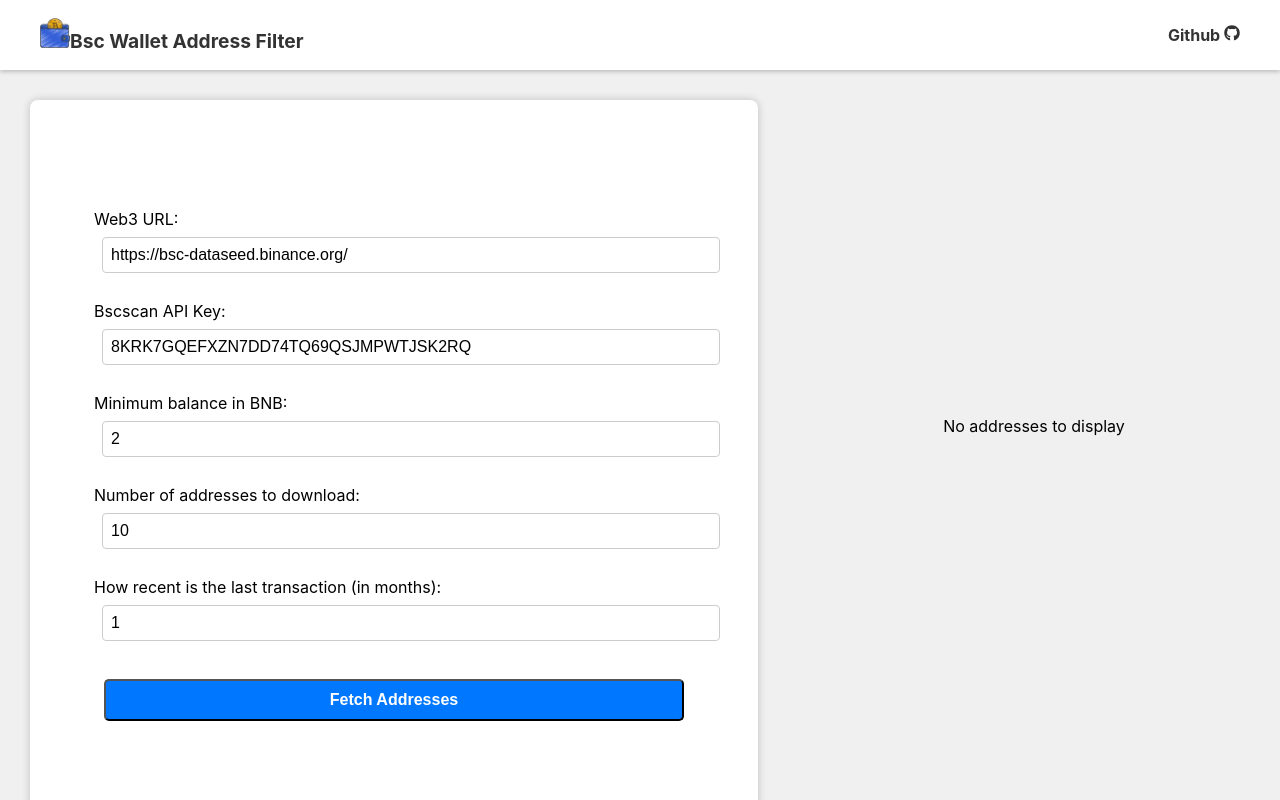
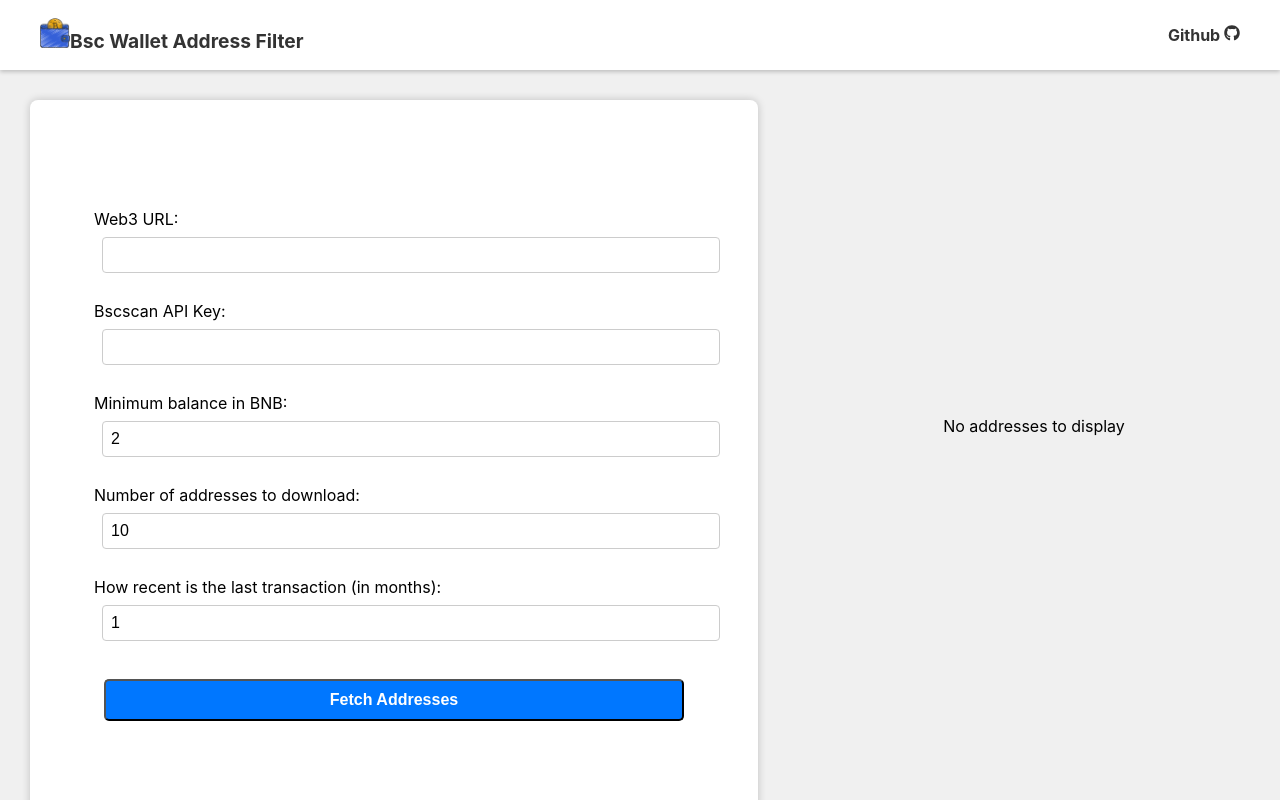
Before and after one commit to MK1476/BscWalletFilter, a React (Create React App) app: page / in a window 1280 px wide. Shown: the top 800 px of the page. Built offline with nearby package versions, Linux system fonts and the light colour scheme.

Commit message:
keys cmt

```diff
--- a/src/components/BscWalletFilter.js
+++ b/src/components/BscWalletFilter.js
@@ -7,8 +7,8 @@ import { FaDownload } from 'react-icons/fa';
 
 
 function BscWalletFilter() {
-  const [web3Url, setWeb3Url] = useState('https://bsc-dataseed.binance.org/');
-  const [bscscanApiKey, setBscscanApiKey] = useState('8KRK7GQEFXZN7DD74TQ69QSJMPWTJSK2RQ');
+  const [web3Url, setWeb3Url] = useState('');
+  const [bscscanApiKey, setBscscanApiKey] = useState('');
   const [minBalance, setMinBalance] = useState(2);
   const [numAddresses, setNumAddresses] = useState(10);
   const [recentMonths, setRecentMonths] = useState(1);
```
